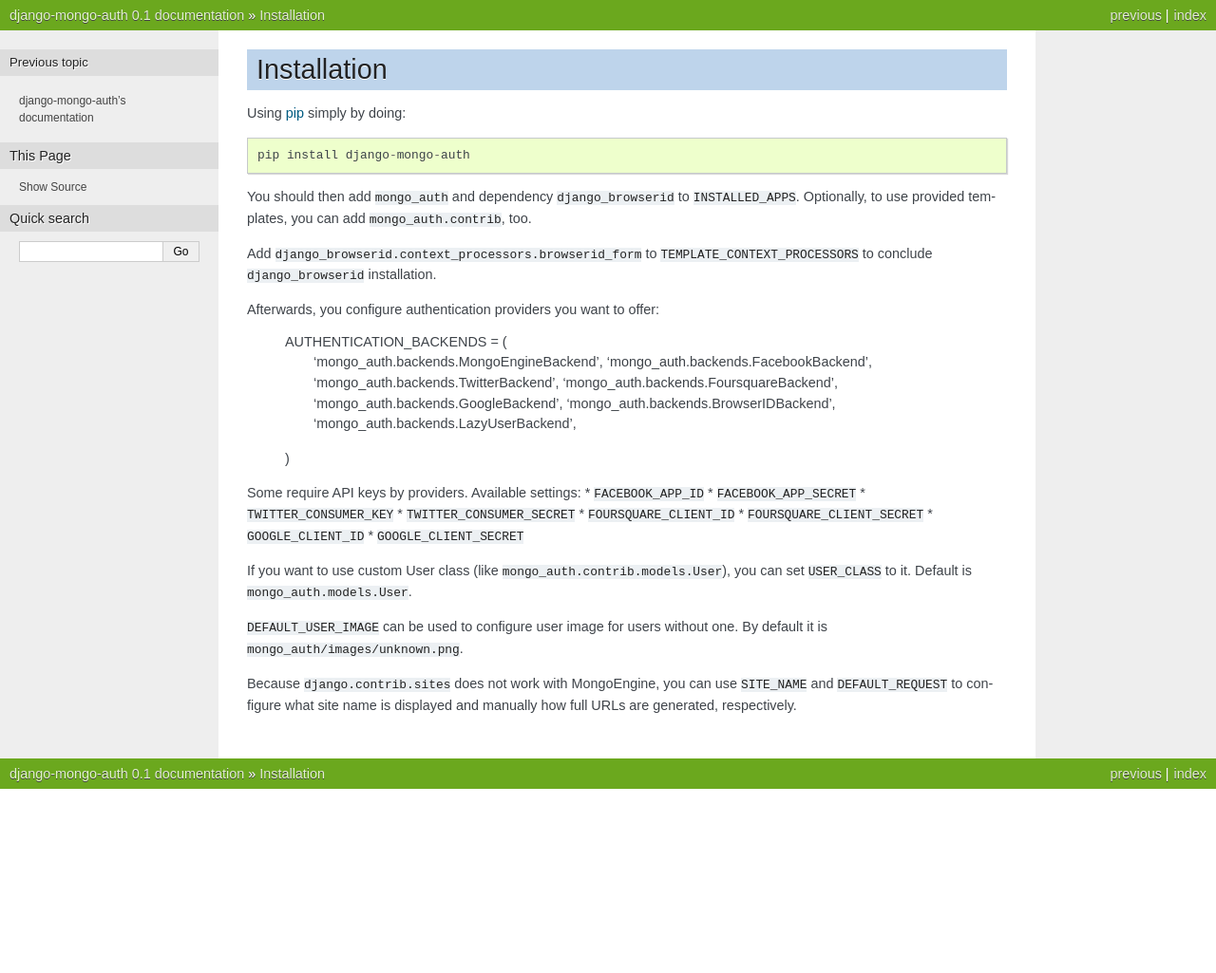
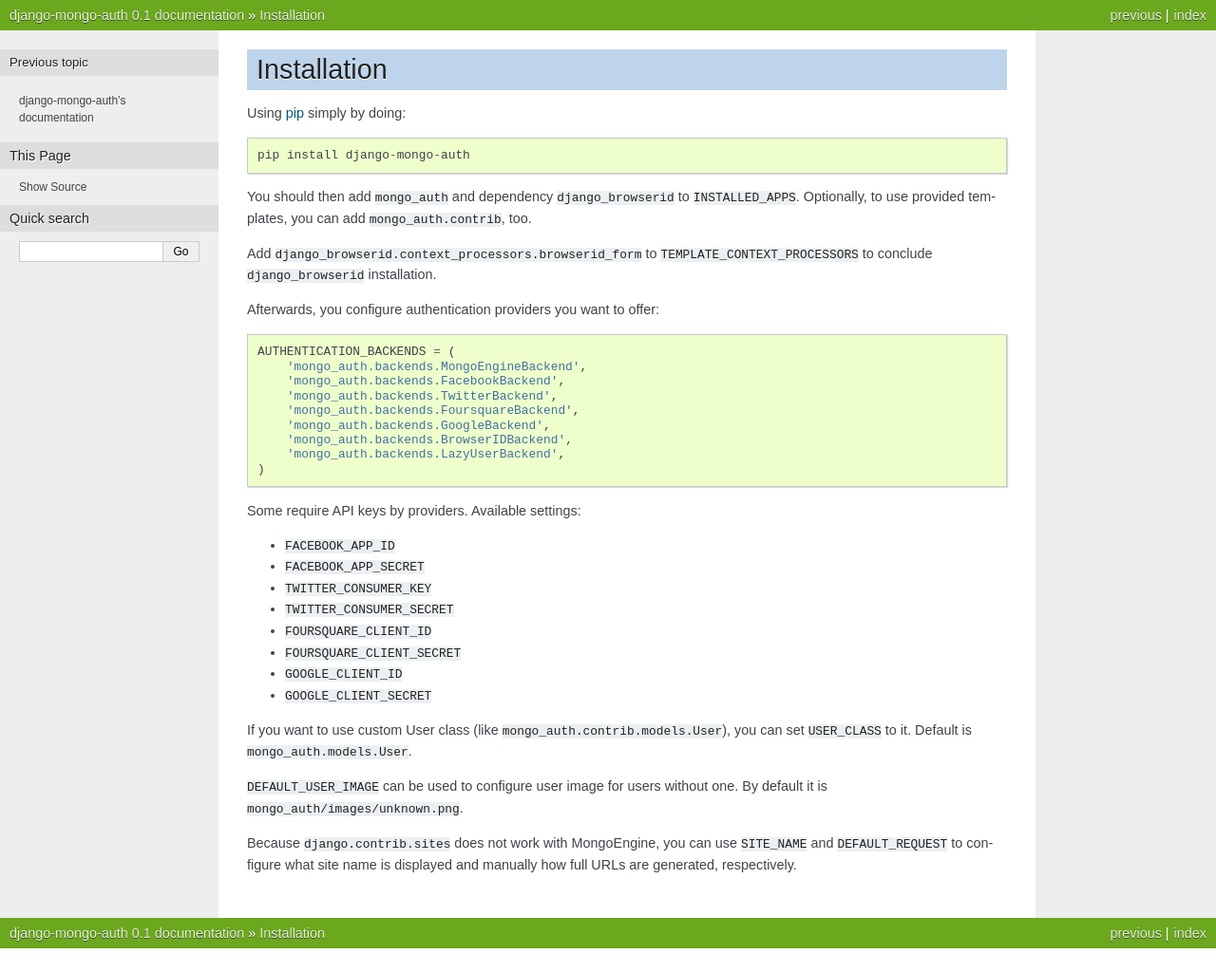
Before and after one commit to mitar/django-mongo-auth, a Sphinx documentation site: the page built from docs/installation.rst, in a window 1280 px wide. Shown: the whole page at 95% size. Built offline with Sphinx 7.4.7, drawn with Linux system fonts in a browser that asks for light colours; before the commit the page ends 900 px from its top, so only the background shows below that.

Commit message:
Docs bugfix.

```diff
--- a/docs/installation.rst
+++ b/docs/installation.rst
@@ -13,7 +13,7 @@
 Add ``django_browserid.context_processors.browserid_form`` to ``TEMPLATE_CONTEXT_PROCESSORS`` to conclude
 ``django_browserid`` installation.
 
-Afterwards, you configure authentication providers you want to offer:
+Afterwards, you configure authentication providers you want to offer::
 
     AUTHENTICATION_BACKENDS = (
         'mongo_auth.backends.MongoEngineBackend',
@@ -26,6 +26,7 @@
     )
 
 Some require API keys by providers. Available settings:
+
 * ``FACEBOOK_APP_ID``
 * ``FACEBOOK_APP_SECRET``
 * ``TWITTER_CONSUMER_KEY``
```
